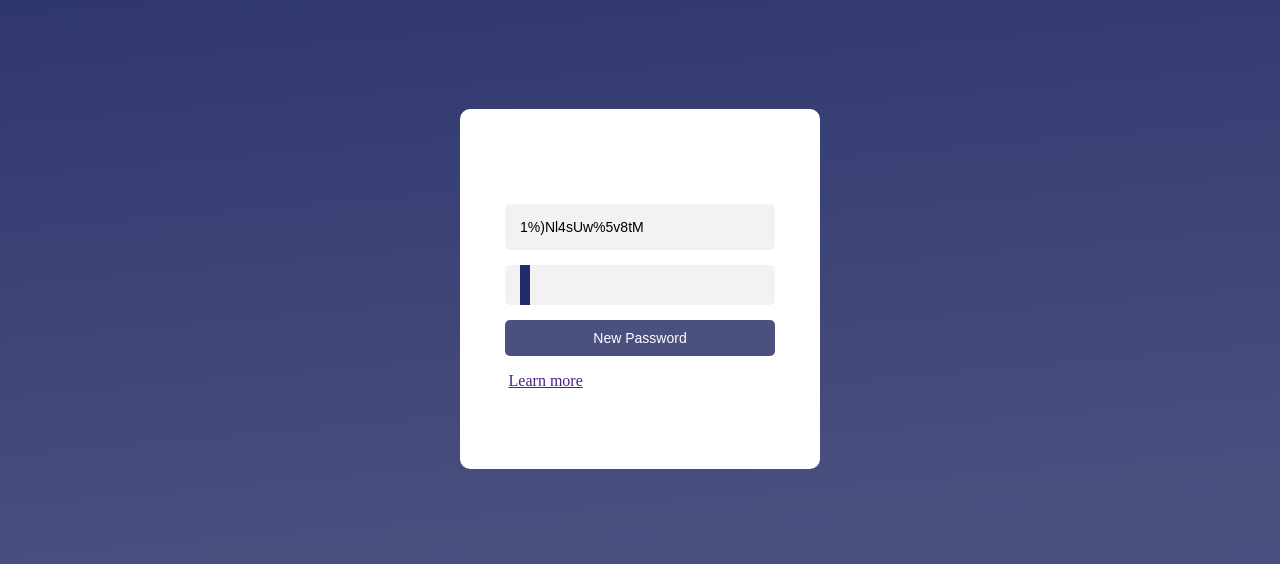
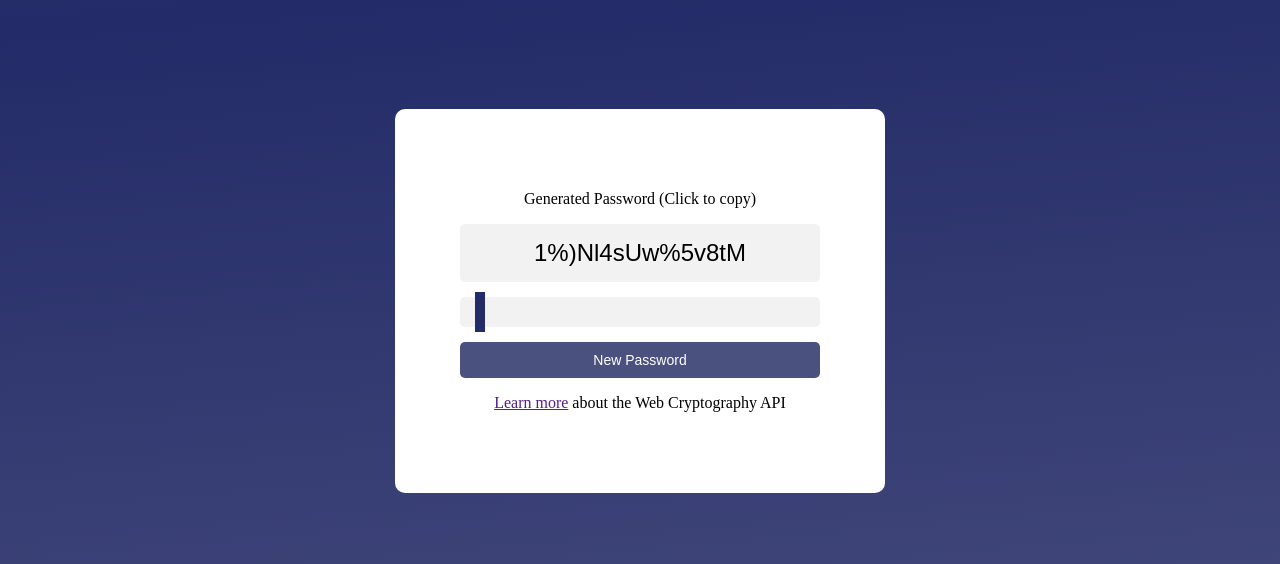
Before and after one commit to cullen-s/getapassword, a plain HTML site: page index.html in a window 1280 px wide. Drawn offline with Linux system fonts and the light colour scheme.

Commit message:
Update style.css

```diff
--- a/style.css
+++ b/style.css
@@ -2,12 +2,17 @@ body {
   color: #fff;
   background: linear-gradient(-5deg, #232b68, #4b517f, #232b68, #4b517f);
   background-size: 400% 400%;
-  -webkit-animation: gradientBackground 10s ease infinite;
-          animation: gradientBackground 10s ease infinite;
+  -webkit-animation: gradientBackground 140s ease infinite;
+          animation: gradientBackground 140s ease infinite;
+}
+
+p {
+  color: black;
 }
 
 .generator {
-  width: 360px;
+  width: 560px;
+  heigh: 560px;
   padding: 8% 0 0;
   margin: auto;
 }
@@ -19,7 +24,7 @@ body {
   border-radius: 10px;
   max-width: 360px;
   margin: 0 auto 100px;
-  padding: 45px;
+  padding: 65px;
   text-align: center;
 }
 
@@ -32,7 +37,8 @@ body {
   margin: 0 0 15px;
   padding: 15px;
   box-sizing: border-box;
-  font-size: 14px;
+  font-size: 24px;
+  text-align: center;
 }
 
 .form input:hover {
@@ -42,7 +48,7 @@ body {
 .slider {
   -webkit-appearance: none;
   width: 10px;
-  height: 40px;
+  height: 5px;
   background: #232b68;
   cursor: pointer;
 }
@@ -109,4 +115,3 @@ body {
   100% {
     background-position: 0% 50%;
   }
-}
```
